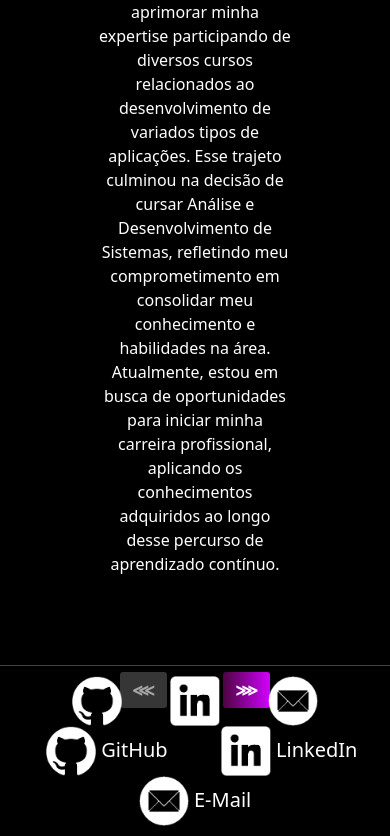
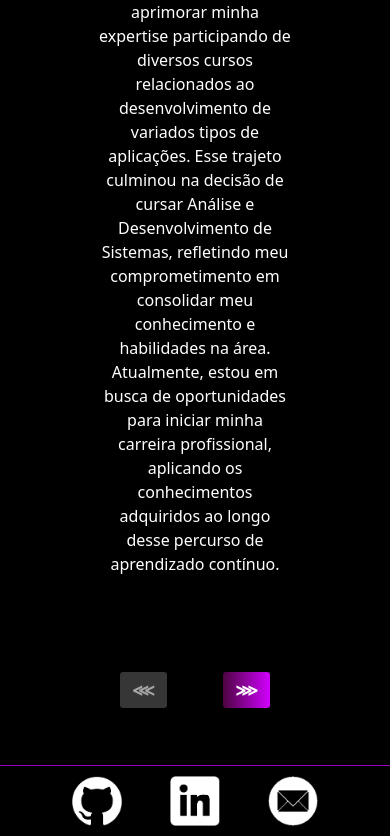
Before and after one commit to Rafael-MJ/rafaelmj.xyz, an Angular app: page /#/main in a window 390 px wide. Shown: the part 1948-2784 px from the top of the page. Built offline with nearby package versions, Linux system fonts and the light colour scheme.

Commit message:
fix: remove duplicate footers on small screens

```diff
--- a/src/app/components/navigators/nav-footer/nav-footer.component.html
+++ b/src/app/components/navigators/nav-footer/nav-footer.component.html
@@ -12,7 +12,7 @@
       </a>
     </div>
 
-    <div class="d-sm-none d-md-block mx-auto">
+    <div class="d-none d-sm-block d-sm-none d-md-block mx-auto">
       <a
         class="mx-4 my-1 fw-normal text-white text-decoration-none"
         target="blank_"
```
